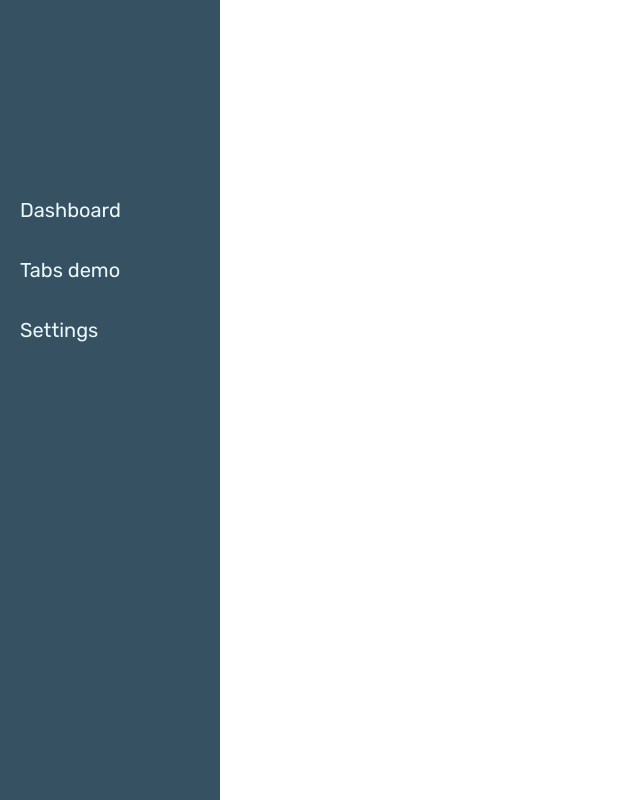
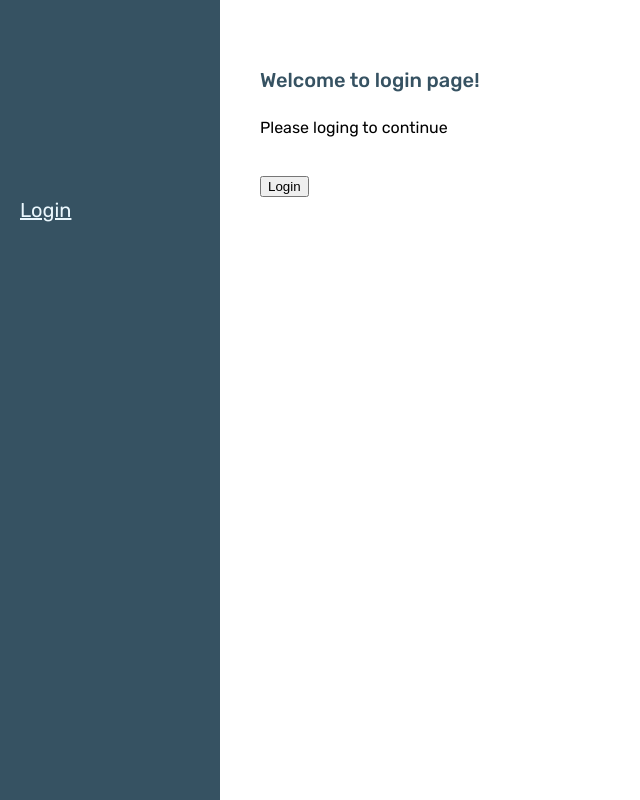
Before and after one commit to thebikashweb/react-router-6, a React (Create React App) app: page /login in a window 1280 px wide. Shown: the top 800 px of the page, without its empty margins (0-640 px from the left). Built offline with nearby package versions, Linux system fonts and the light colour scheme.

Commit message:
Private and public route

```diff
--- a/src/Routes.tsx
+++ b/src/Routes.tsx
@@ -5,15 +5,21 @@ import InnerContent from './components/InnerContent'
 import Dashboard from './components/Dashboard'
 import Tabs from './components/Tabs'
 import Settings from './components/Settings'
+import Login from './components/Login'
 
 import Tab1 from './components/Tab1'
 import Tab2 from './components/Tab2'
 import Tab3 from './components/Tab3'
 
+import ProtectedRoutes from './components/ProtectedRoutes'
+import PublicRoutes from './components/PublicRoutes'
+
+
 
 const MainRoutes = () => (
 
       <Routes>
+        <Route path="/" element={<ProtectedRoutes/>}>
           <Route path="/" element={<InnerContent/>}>
             <Route path="/" element={<Navigate replace to="dashboard" />}/>
             <Route path="dashboard" element={<Dashboard/>}/>
@@ -23,8 +29,13 @@ const MainRoutes = () => (
                 <Route path="tab2" element={<Tab2/>}/>
                 <Route path="tab3" element={<Tab3/>}/>
             </Route>
-            <Route path="settings" element={<Settings/>}/>
+             <Route path="settings" element={<Settings/>}/>
           </Route>
+        </Route>
+
+        <Route path="login" element={<PublicRoutes/>}>
+          <Route path="/login" element={<Login/>}/>
+        </Route>
       </Routes>
 
 
--- /dev/null
+++ b/src/components/Login.tsx
@@ -0,0 +1,20 @@
+import React from 'react';
+import {useNavigate } from 'react-router-dom';
+
+const  Login=() =>{
+
+  const navigate=useNavigate()
+
+  const login=()=>{
+    localStorage.setItem('user','test')
+    navigate('/dashboard')
+  }
+
+  return <div className='login'>
+      <h2>Welcome to login page! </h2>
+      <p>Please loging to continue</p>
+      <button onClick={login}> Login</button>
+  </div>;
+}
+
+export default Login;
--- /dev/null
+++ b/src/components/ProtectedRoutes.tsx
@@ -0,0 +1,21 @@
+import React from 'react';
+
+import {Navigate, Outlet} from 'react-router-dom'
+
+const useAuth=()=>{
+  const user=localStorage.getItem('user')
+  if(user){
+    return true
+  } else {
+    return false
+  }
+}
+
+const  ProtectedRoutes=(props:any) =>{
+
+  const auth=useAuth()
+
+  return auth?<Outlet/>: <Navigate to="/login"/>
+}
+
+export default ProtectedRoutes;
--- /dev/null
+++ b/src/components/PublicRoutes.tsx
@@ -0,0 +1,21 @@
+import React from 'react';
+
+import {Navigate, Outlet} from 'react-router-dom'
+
+const useAuth=()=>{
+  const user=localStorage.getItem('user')
+  if(user){
+    return true
+  } else {
+    return false
+  }
+}
+
+const  PublicRoutes=(props:any) =>{
+
+  const auth=useAuth()
+
+  return auth?<Navigate to="/dashboard"/>: <Outlet/>
+}
+
+export default PublicRoutes;
--- a/src/components/Sidebar.tsx
+++ b/src/components/Sidebar.tsx
@@ -1,13 +1,45 @@
 import React from 'react';
-import {Link, useLocation} from 'react-router-dom'
+import {Link, useLocation, useNavigate} from 'react-router-dom'
 
 const  Sidebar=() =>{
+  const useAuth=()=>{
+    const user=localStorage.getItem('user')
+    if(user){
+      return true
+    } else {
+      return false
+    }
+  }
+  const user=useAuth()
     const location=useLocation()
+    const navigation=useNavigate()
+
+    const logout=()=>{
+      localStorage.removeItem('user')
+      navigation('/login')
+    }
+
   return <div className='sidebar'>
      <div className="sidebar__items">
+       {
+         user && <>
          <Link to="/dashboard" className={location.pathname==='/dashboard'?'sidebar_active':''}>Dashboard</Link>
          <Link to="/tabs" className={location.pathname.includes('/tabs')?'sidebar_active':''}>Tabs demo</Link>
          <Link to="/settings" className={location.pathname==='/settings'?'sidebar_active':''}>Settings</Link>
+         {
+           location.pathname!=='/login' &&   <button onClick={logout}>logout</button>
+         }
+         </>
+       }
+       {
+         !user &&  <Link to="/login" className={location.pathname==='/login'?'sidebar_active':''}>Login</Link>
+       }
+
+
+
+
+
+
      </div>
   </div>;
 }
--- a/src/styles.css
+++ b/src/styles.css
@@ -103,6 +103,16 @@ h2{
     font-size:20px;
     font-weight: 500;
 }
+.login{
+    padding-top:70px;
+    padding-left:40px;
+}
+.login button{
+    margin-top:40px;
+}
+.login p{
+    margin-top:30px;
+}
 .tab_active{
     color:#365262!important;
     text-decoration: underline!important;
```
